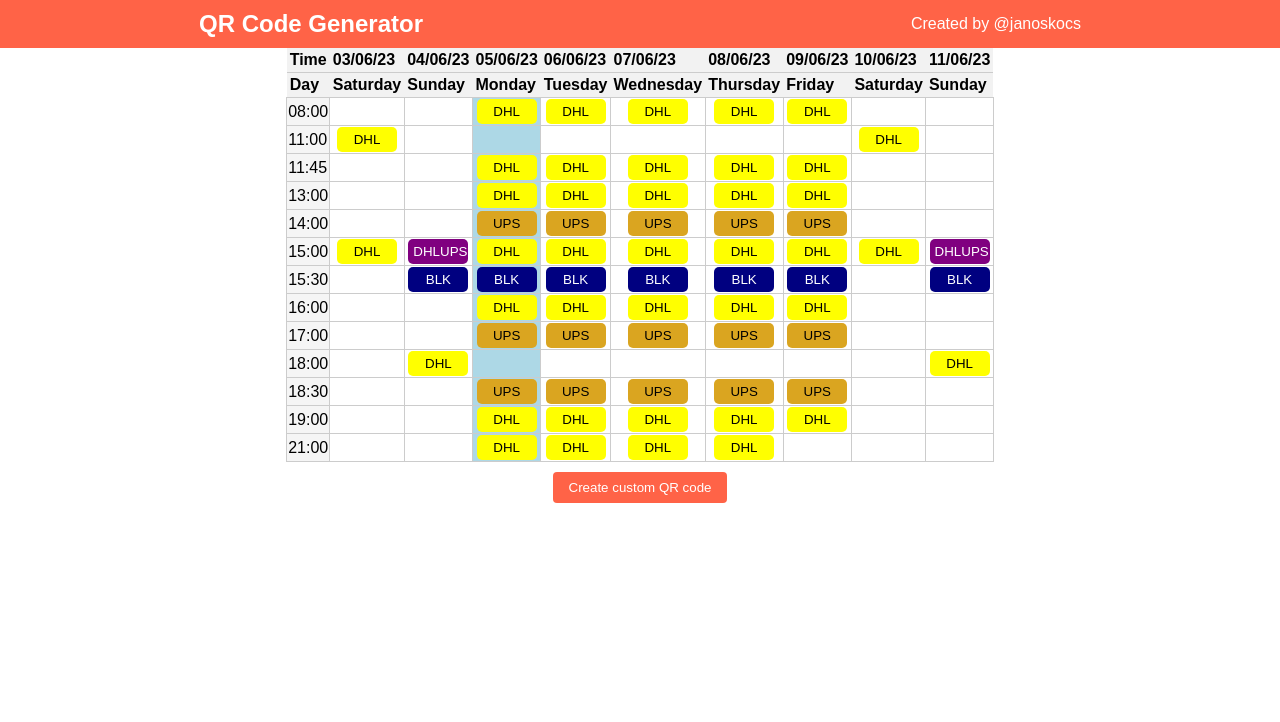
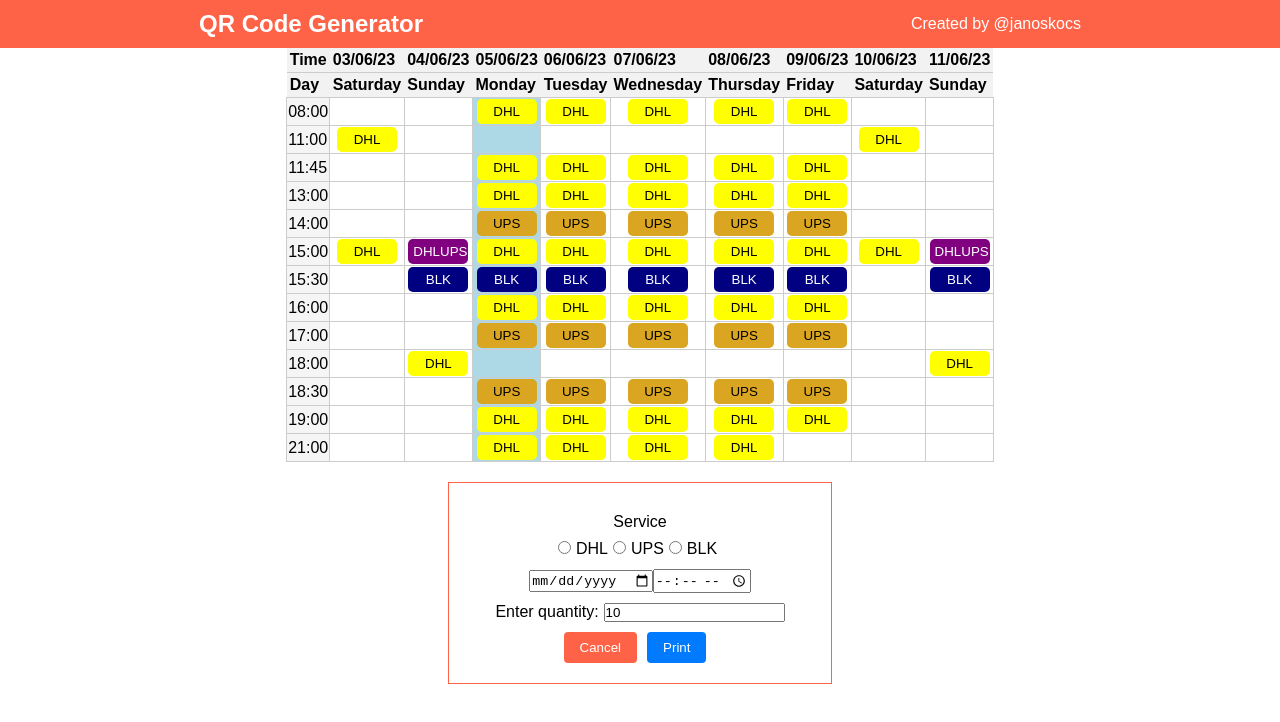
Before and after one commit to janoskocs/qr-code-app, a React (Create React App) app: page / in a window 1280 px wide. Shown: the top 722 px of the page. Built offline with nearby package versions, Linux system fonts and the light colour scheme.

Commit message:
Make custom qr input visible

```diff
--- a/src/components/Table/Table.js
+++ b/src/components/Table/Table.js
@@ -137,6 +137,7 @@
         }
 
         doc.save('output.pdf');
+        window.location.reload(false);
     };
 
     return (
@@ -157,9 +158,9 @@
                 </tbody>
             </table>
 
-            <section className="custom">
+            {/* <section className="custom">
                 <button className="custom__btn" onClick={() => setIsCustomOpen(true)}>Create custom QR code</button>
-            </section>
+            </section> */}
             <Modal
                 isOpen={modalIsOpen}
                 onAfterOpen={afterOpenModal}
@@ -217,13 +218,13 @@
 
             {/*  Custom modal */}
 
-            <Modal
+            {/* <Modal
                 isOpen={isCustomOpen}
                 onAfterOpen={afterOpenModal}
                 style={customStyles}
             >
-                <h2 className="modal__title" ref={(_subtitle) => (subtitle = _subtitle)}>Custom pallet</h2>
-                <article>
+                <h2 className="modal__title" ref={(_subtitle) => (subtitle = _subtitle)}>Custom pallet</h2> */}
+            <article className="custom-wrapper">
                 <div className="palletinfo">
                     <p className="modal__text">Service</p>
                     <div className="palletinfo__service">
@@ -280,7 +281,7 @@
                     <button className="action__print" onClick={print}>Print</button>
                 </div>
             </article>
-            </Modal>
+            {/* </Modal> */}
         </>
     );
 };
--- a/src/components/Table/Table.scss
+++ b/src/components/Table/Table.scss
@@ -120,3 +120,11 @@
     }
   }
 }
+
+.custom-wrapper {
+  width: 30%;
+  text-align: center;
+  margin: 2rem auto;
+  padding: 2rem;
+  border: 1px solid tomato;
+}
```
Lines whose indentation alone changed are shown as unchanged.
